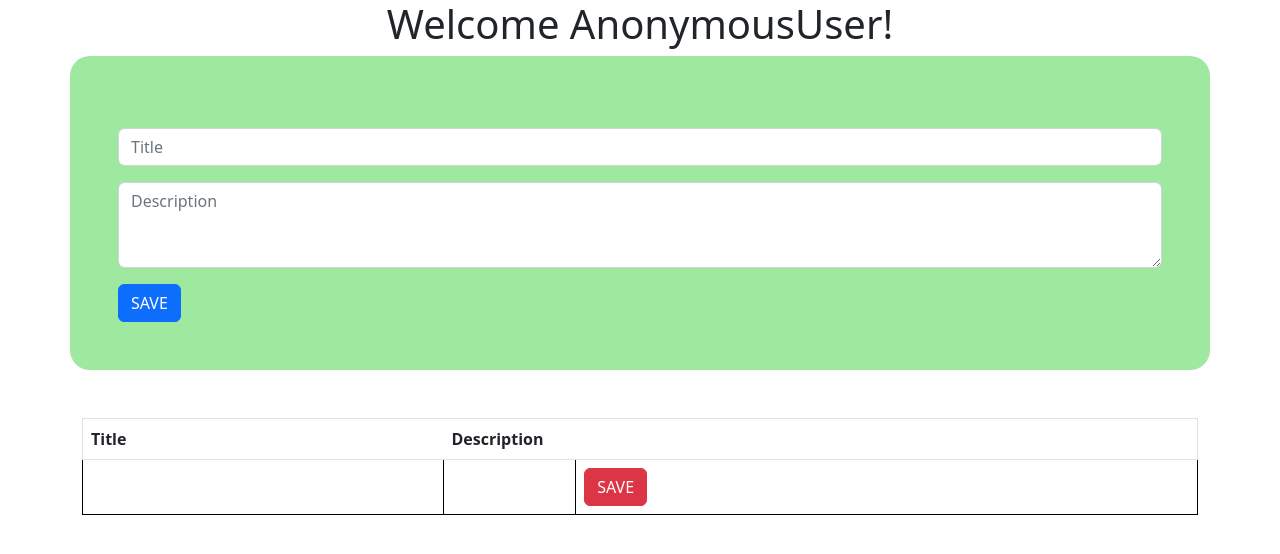
After one commit to AATHIRAKEDHARAM/machin_test_javascript, a Django app: page /todo in a window 1280 px wide. The commit adds this page. Shown: the top 554 px of the page. Run offline with Django 4.2, Linux system fonts and the light colour scheme.

Commit message:
todo list

```diff
--- a/clock/templates/clock/clock.html
+++ b/clock/templates/clock/clock.html
@@ -50,12 +50,15 @@
 
 </head>
 <body>
+    <div>
+        <center><h1 style="color: red;">AATHRA'S CLOCK</h1></center>
     <div id="clockContainer" >
         <img src="https://media.geeksforgeeks.org/wp-content/uploads/20210302161254/imgonlinecomuaCompressToSizeOmNATjUMFKw-300x300.jpg" alt="" style="margin-left: 40px; margin-top: 40px; width: 80%;" >
         <div id="hour"></div>
         <div id="minute"></div>
         <div id="second"></div>
     </div>
+</div>
     <script>
     setInterval(() => {
     d = new Date();
--- /dev/null
+++ b/clock/templates/clock/todo.html
@@ -0,0 +1,111 @@
+<!DOCTYPE html>
+<html lang="en">
+  <head>
+    <meta charset="UTF-8" />
+    <meta http-equiv="X-UA-Compatible" content="IE=edge" />
+    <meta name="viewport" content="width=device-width, initial-scale=1.0" />
+    <title>Document</title>
+    <!-- CSS only -->
+    <link
+      href="https://cdn.jsdelivr.net/npm/bootstrap@5.2.0-beta1/dist/css/bootstrap.min.css"
+      rel="stylesheet"
+      integrity="sha384-0evHe/X+R7YkIZDRvuzKMRqM+OrBnVFBL6DOitfPri4tjfHxaWutUpFmBp4vmVor"
+      crossorigin="anonymous"
+    />
+    <style>
+      table,
+      td {
+        border: 1px solid black;
+      }
+    </style>
+  </head>
+  <body>
+    <div class="text-center">
+      <h1>Welcome AnonymousUser!</h1>
+    </div>
+    <div
+      class="container p-5"
+      style="background-color: rgb(159, 232, 159); border-radius: 20px"
+    >
+      <div class="row">
+        <div class="col-md-12">
+          <br />
+          <div class="mb-3">
+            <input
+              type="email"
+              class="form-control"
+              id="title"
+              placeholder="Title"
+            />
+          </div>
+          <div class="mb-3">
+            <textarea
+              class="form-control"
+              id="description"
+              placeholder="Description"
+              rows="3"
+            ></textarea>
+          </div>
+
+          <button type="button" class="btn btn-primary" onclick="myFunction()">
+            SAVE
+          </button>
+        </div>
+      </div>
+    </div>
+
+    <br /><br />
+
+    <div class="container">
+      <div class="row">
+        <div class="col-md-12">
+          <table class="table" id="myTable">
+            <thead>
+              <tr>
+                <th scope="col">Title</th>
+                <th scope="col" colspan="2">Description</th>
+              </tr>
+            </thead>
+            <tbody>
+                <td></td>
+                <td></td>
+                <td>
+                <button type="button" id="delete" class="btn btn-danger"  onclick="RemoveRow()"   >
+                    SAVE
+                </button>
+            </td>
+
+            </tbody>
+          </table>
+
+          <br />
+        </div>
+      </div>
+    </div>
+
+    <script>
+
+
+        var row=""
+          function myFunction() {
+            var table = document.getElementById("myTable");
+            var row = table.insertRow(1);
+            var cell1 = row.insertCell(0);
+            var cell2 = row.insertCell(1);
+            var cell3 = row.insertCell(2);
+
+            cell1.innerHTML = document.getElementById("title").value;
+            cell2.innerHTML = document.getElementById("description").value;
+            cell3.innerHTML = document.getElementById("delete").style.visibility="visible";
+
+          }
+
+      function RemoveRow() {
+          // event.target will be the input element.
+          var td = event.target.parentNode;
+          var tr = td.parentNode; // the row to be removed
+          tr.parentNode.removeChild(tr);
+        }
+    </script>
+  </body>
+</html>
--- a/clock/urls.py
+++ b/clock/urls.py
@@ -2,5 +2,6 @@ from . import views
 from django.urls import path
 
 urlpatterns = [
-    path('',views.clock,name="clock")
+    path('',views.clock,name="clock"),
+    path('todo',views.todo,name="todo"),
 ]
--- a/clock/views.py
+++ b/clock/views.py
@@ -4,3 +4,5 @@ from django.shortcuts import render
 
 def clock(request):
     return render(request,"clock/clock.html")
+def todo(request):
+    return render(request,"clock/todo.html")
```
